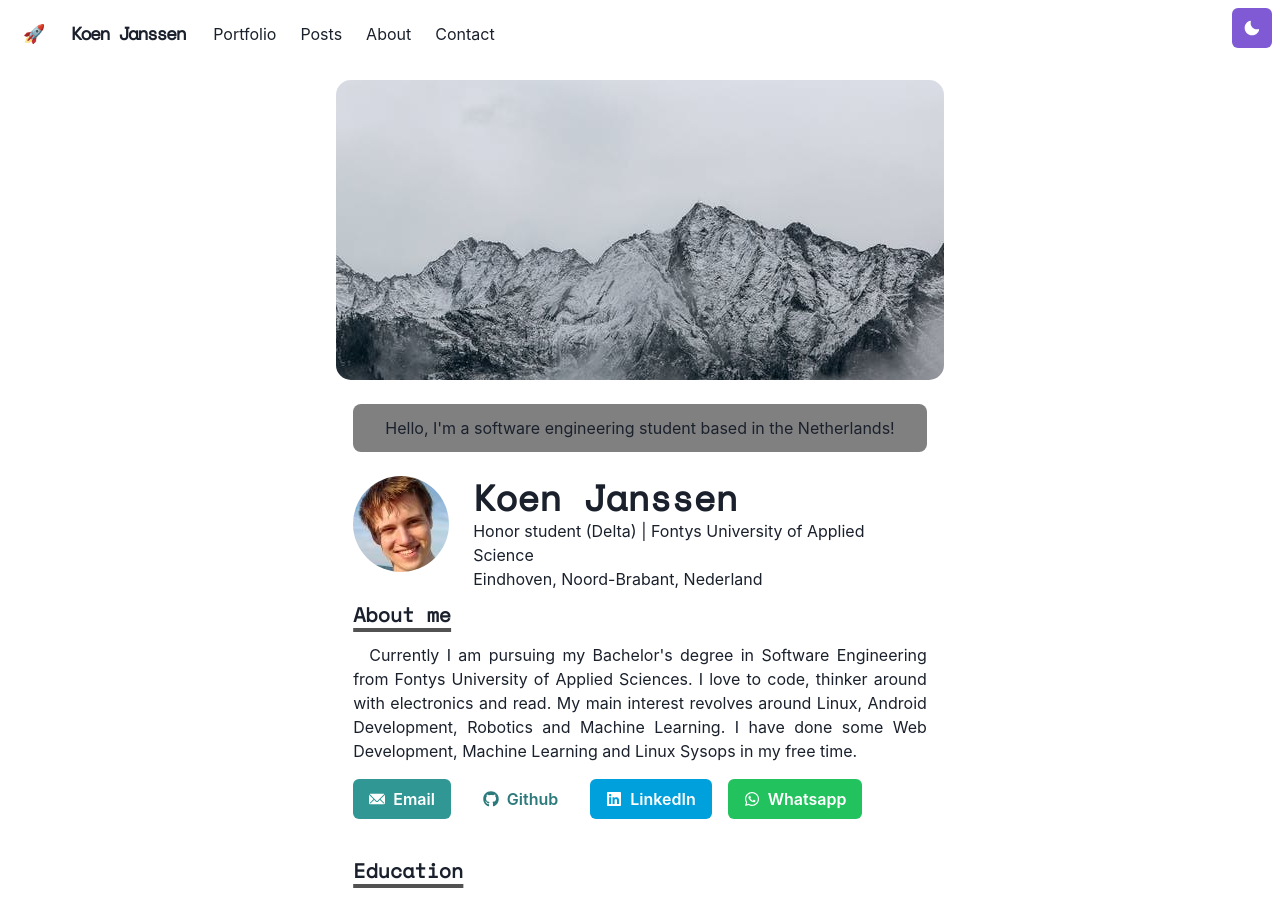
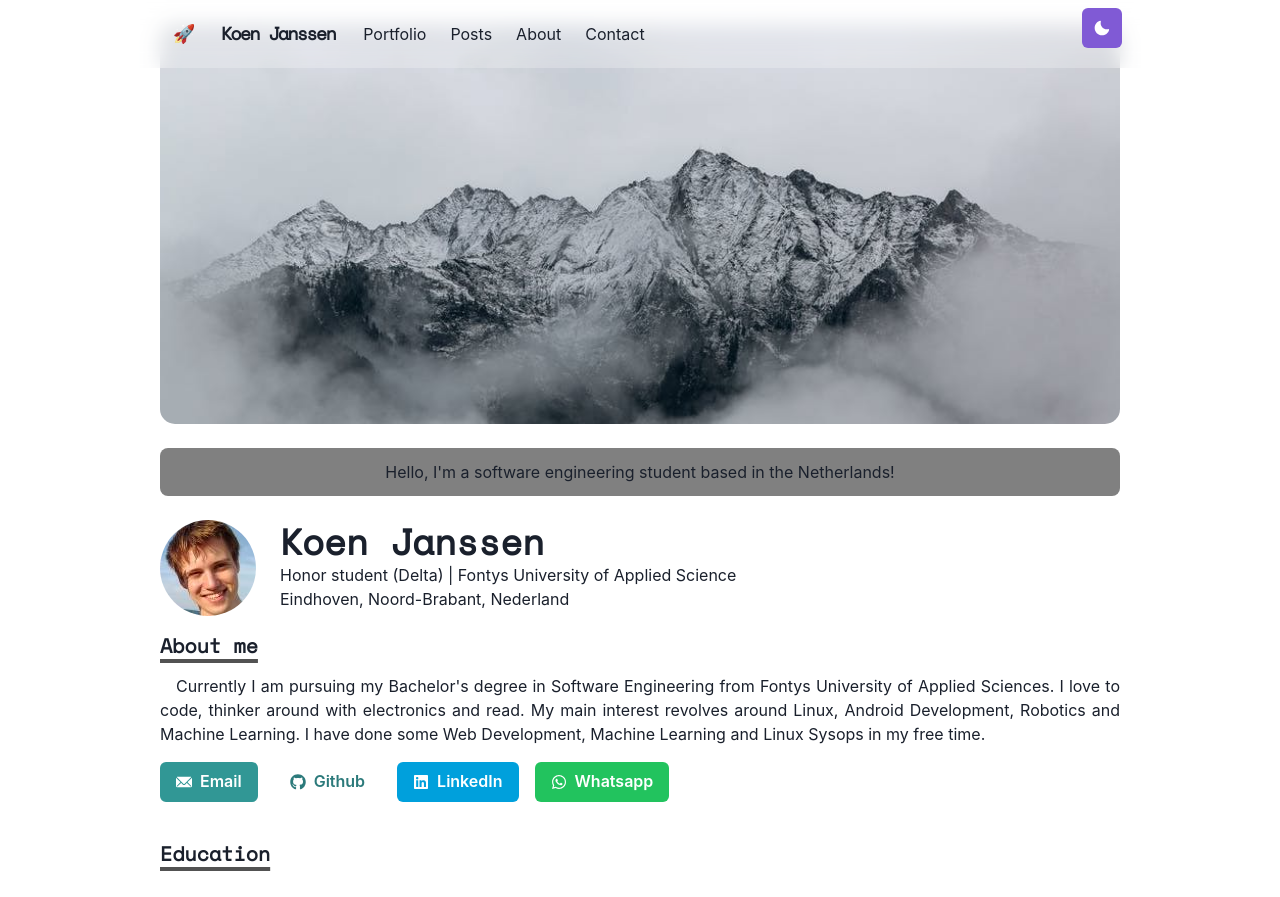
Before and after one commit to koen253janssen/koenjanssen.dev, a Next.js app: page /page in a window 1280 px wide. Shown: the top 897 px of the page. Built offline with nearby package versions, Linux system fonts and the light colour scheme.

Commit message:
Fixed scaling on desktop

```diff
--- a/components/Mountain.tsx
+++ b/components/Mountain.tsx
@@ -1,21 +1,27 @@
+import { Container } from '@chakra-ui/react';
 import styled from '@emotion/styled';
 
 const HeaderBox = styled.span`
     padding: 15px;
+    align-items: center;
+    align-content: center;
 `;
 
 export default function Mountain() {
     return (
         <HeaderBox>
+            <Container maxW="container.lg">
                 <div
                     style={{
                         borderRadius: '15px',
-                    height: '300px',
+                        height: '400px',
                         width: '100%',
+                        backgroundSize: 'cover',
                         backgroundPosition: 'top',
                         backgroundImage: "url('./images/header.png')",
                     }}
                 ></div>
+            </Container>
         </HeaderBox>
     );
 }
--- a/components/Navigation/Navbar.tsx
+++ b/components/Navigation/Navbar.tsx
@@ -1,4 +1,4 @@
-import Logo from '../logo';
+import Logo from '../Logo';
 import NextLink from 'next/link';
 import {
     Container,
@@ -38,7 +38,7 @@ export default function Navbar(props: INavbarProps) {
             <Container
                 display="flex"
                 p={2}
-                maxW="container.ld"
+                maxW="980px"
                 wrap="wrap"
                 align="center"
                 justify="space-between"
--- a/components/layouts/Main.tsx
+++ b/components/layouts/Main.tsx
@@ -24,7 +24,7 @@ export default function Main({ children, router }: IMainProps) {
 
             <Navbar path={router.asPath} />
 
-            <Container maxW="container.sm" pt={14}>
+            <Container maxW="container.lg" pt={-5}>
                 <Mountain />
                 {children}
             </Container>
--- a/pages/about.tsx
+++ b/pages/about.tsx
@@ -5,11 +5,11 @@ import Paragraph from '../components/paragraph';
 export default class About extends React.Component {
     public render() {
         return (
-            <Container>
+            <Container maxW="container.lg">
+                {' '}
                 <Heading as="h3" variant="section-title">
                     About me
                 </Heading>
-
                 <Paragraph>
                     Currently I am pursuing my Bachelor's degree in Software
                     Engineering from Fontys University of Applied Sciences. I
--- a/pages/contact.tsx
+++ b/pages/contact.tsx
@@ -15,7 +15,7 @@ interface ContactProps extends WithRouterProps {}
 class Contact extends React.Component<ContactProps> {
     public render() {
         return (
-            <Container>
+            <Container maxW="container.lg">
                 <Heading as="h3" variant="section-title">
                     Contact
                 </Heading>
--- a/pages/index.tsx
+++ b/pages/index.tsx
@@ -1,5 +1,5 @@
 import * as React from 'react';
-import Page from './page';
+import Page from './Page';
 
 export default class App extends React.Component {
     public render() {
--- a/pages/page.tsx
+++ b/pages/page.tsx
@@ -26,7 +26,7 @@ interface PageProps extends WithRouterProps {}
 class Page extends React.Component<PageProps> {
     public render() {
         return (
-            <Container>
+            <Container maxW="container.lg">
                 <Box borderRadius="lg" bg="grey" p={3} mb={6} align="center">
                     Hello, I&apos;m a software engineering student based in the
                     Netherlands!
--- a/pages/portfolio.tsx
+++ b/pages/portfolio.tsx
@@ -5,11 +5,11 @@ import Paragraph from '../components/paragraph';
 export default class Portfolio extends React.Component {
     public render() {
         return (
-            <Container>
+            <Container maxW="container.lg">
+                {' '}
                 <Heading as="h3" fontSize={20} mb={4}>
                     Portfolio
                 </Heading>
-
                 <Paragraph>Coming soon...</Paragraph>
             </Container>
         );
--- a/pages/posts.tsx
+++ b/pages/posts.tsx
@@ -5,11 +5,10 @@ import { Container, Heading, SimpleGrid } from '@chakra-ui/react';
 export default class Posts extends React.Component {
     public render() {
         return (
-            <Container>
+            <Container maxW="container.lg">
                 <Heading as="h3" fontSize={20} mb={4}>
                     Posts
                 </Heading>
-
                 <SimpleGrid columns={[1, 1, 2]} gap={6}></SimpleGrid>
             </Container>
         );
```
Also changed, not shown: components/GridItem/GridItem.tsx (+6 -6 lines), components/GridItem/PortfolioGridItem.tsx (+11 -3 lines). Lines whose indentation alone changed are shown as unchanged.
